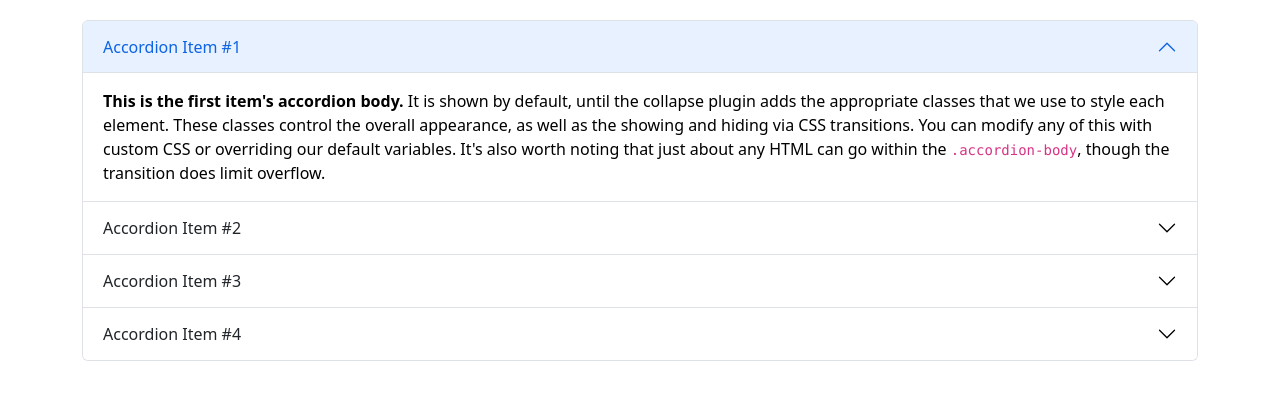
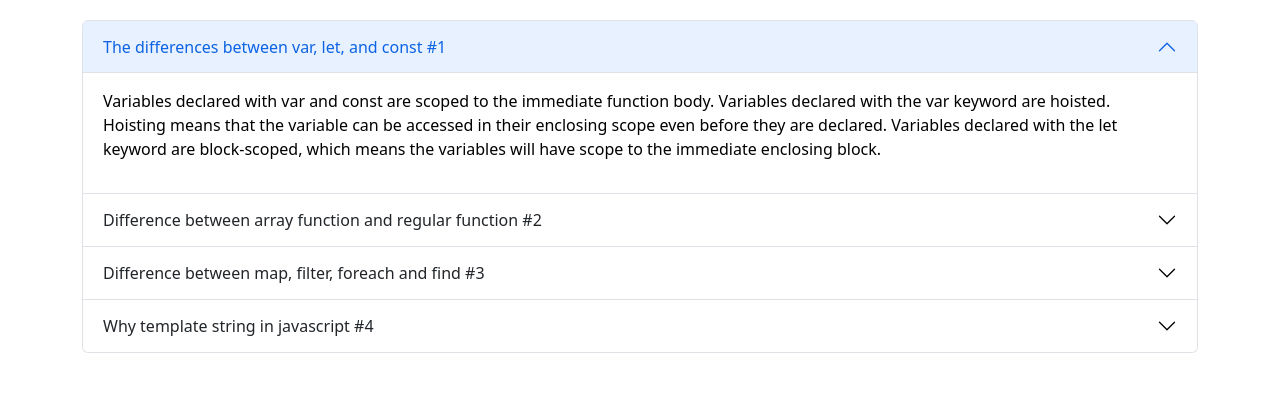
Before and after one commit to Tawhidul3233/time-24-news-ac6, a plain HTML site: page blog.html in a window 1280 px wide. Shown: the part 148-548 px from the top of the page. Drawn offline with nearby package versions, Linux system fonts and the light colour scheme.

Commit message:
blog part all question answer done

```diff
--- a/blog.html
+++ b/blog.html
@@ -33,48 +33,57 @@
                <div class="accordion-item">
                  <h2 class="accordion-header" id="panelsStayOpen-headingOne">
                    <button class="accordion-button" type="button" data-bs-toggle="collapse" data-bs-target="#panelsStayOpen-collapseOne" aria-expanded="true" aria-controls="panelsStayOpen-collapseOne">
-                     Accordion Item #1
+                    The differences between var, let, and const #1
                    </button>
                  </h2>
                  <div id="panelsStayOpen-collapseOne" class="accordion-collapse collapse show" aria-labelledby="panelsStayOpen-headingOne">
                    <div class="accordion-body">
-                     <strong>This is the first item's accordion body.</strong> It is shown by default, until the collapse plugin adds the appropriate classes that we use to style each element. These classes control the overall appearance, as well as the showing and hiding via CSS transitions. You can modify any of this with custom CSS or overriding our default variables. It's also worth noting that just about any HTML can go within the <code>.accordion-body</code>, though the transition does limit overflow.
+                     <p>
+                         Variables declared with var and const are scoped to the immediate function   body.
+                         Variables declared with the var keyword are hoisted. Hoisting means that the variable can be accessed in their enclosing scope even before they are declared.
+                         Variables declared with the let keyword are block-scoped, which means the variables will have scope to the immediate enclosing block.</p>
                    </div>
                  </div>
                </div>
                <div class="accordion-item">
                  <h2 class="accordion-header" id="panelsStayOpen-headingTwo">
                    <button class="accordion-button collapsed" type="button" data-bs-toggle="collapse" data-bs-target="#panelsStayOpen-collapseTwo" aria-expanded="false" aria-controls="panelsStayOpen-collapseTwo">
-                     Accordion Item #2
+                    Difference between array function and regular function #2
                    </button>
                  </h2>
                  <div id="panelsStayOpen-collapseTwo" class="accordion-collapse collapse" aria-labelledby="panelsStayOpen-headingTwo">
                    <div class="accordion-body">
-                     <strong>This is the second item's accordion body.</strong> It is hidden by default, until the collapse plugin adds the appropriate classes that we use to style each element. These classes control the overall appearance, as well as the showing and hiding via CSS transitions. You can modify any of this with custom CSS or overriding our default variables. It's also worth noting that just about any HTML can go within the <code>.accordion-body</code>, though the transition does limit overflow.
+                     <p>Arrow function — also called fat arrow function— is a new feature introduced in ES6 that is a more concise syntax for writing function expressions. While both regular JavaScript functions and arrow functions work in a similar manner, there are certain differences between them. </p>
+                     <p>Regular functions created using function declarations or expressions are constructible and callable. Since regular functions are constructible, they can be called using the new keyword.
+
+                         However, the arrow functions are only callable and not constructible, i.e arrow functions can never be used as constructor functions. Hence, they can never be invoked with the new keyword.</p>
+                   </div>
+                 </div>
+               </div>
+               <div class="accordion-item">
+                 <h2 class="accordion-header " id="panelsStayOpen-headingThree">
+                   <button class="accordion-button collapsed" type="button" data-bs-toggle="collapse" data-bs-target="#panelsStayOpen-collapseThree" aria-expanded="false" aria-controls="panelsStayOpen-collapseThree">
+                    Difference between map, filter, foreach and find #3
+                   </button>
+                 </h2>
+                 <div id="panelsStayOpen-collapseThree" class="accordion-collapse collapse" aria-labelledby="panelsStayOpen-headingThree">
+                   <div class="accordion-body">
+                     <p>Definition and Usage. map() creates a new array from calling a function for every array element. map() calls a function once for each element in an array. map() does not execute the function for empty elements. map() does not change the original array.</p>
+                     <p> The filter() method creates a new array filled with elements that pass a test provided by a function. The filter() method does not execute the function for empty elements.</p>
+                     <p>The forEach() method executes a provided function once for each array element</p>
+                     <p>The find() method returns the value of the first element that passes a test. The find() method executes a function for each array element. The find() method returns undefined if no elements are found. The find() method does not execute the function for empty elements.</p>
                    </div>
                  </div>
                </div>
                <div class="accordion-item">
                  <h2 class="accordion-header" id="panelsStayOpen-headingThree">
                    <button class="accordion-button collapsed" type="button" data-bs-toggle="collapse" data-bs-target="#panelsStayOpen-collapseThree" aria-expanded="false" aria-controls="panelsStayOpen-collapseThree">
-                     Accordion Item #3
+                    Why template string in javascript #4
                    </button>
                  </h2>
                  <div id="panelsStayOpen-collapseThree" class="accordion-collapse collapse" aria-labelledby="panelsStayOpen-headingThree">
                    <div class="accordion-body">
-                     <strong>This is the third item's accordion body.</strong> It is hidden by default, until the collapse plugin adds the appropriate classes that we use to style each element. These classes control the overall appearance, as well as the showing and hiding via CSS transitions. You can modify any of this with custom CSS or overriding our default variables. It's also worth noting that just about any HTML can go within the <code>.accordion-body</code>, though the transition does limit overflow.
-                   </div>
-                 </div>
-               </div>
-               <div class="accordion-item">
-                 <h2 class="accordion-header" id="panelsStayOpen-headingThree">
-                   <button class="accordion-button collapsed" type="button" data-bs-toggle="collapse" data-bs-target="#panelsStayOpen-collapseThree" aria-expanded="false" aria-controls="panelsStayOpen-collapseThree">
-                     Accordion Item #4
-                   </button>
-                 </h2>
-                 <div id="panelsStayOpen-collapseThree" class="accordion-collapse collapse" aria-labelledby="panelsStayOpen-headingThree">
-                   <div class="accordion-body">
-                     <strong>This is the third item's accordion body.</strong> It is hidden by default, until the collapse plugin adds the appropriate classes that we use to style each element. These classes control the overall appearance, as well as the showing and hiding via CSS transitions. You can modify any of this with custom CSS or overriding our default variables. It's also worth noting that just about any HTML can go within the <code>.accordion-body</code>, though the transition does limit overflow.
+                     <p>Template strings are a powerful feature of modern JavaScript released in ES6. It lets us insert/interpolate variables and expressions into strings without needing to concatenate like in older versions of JavaScript. It allows us to create strings that are complex and contain dynamic elements</p>
                    </div>
                  </div>
                </div>
```
